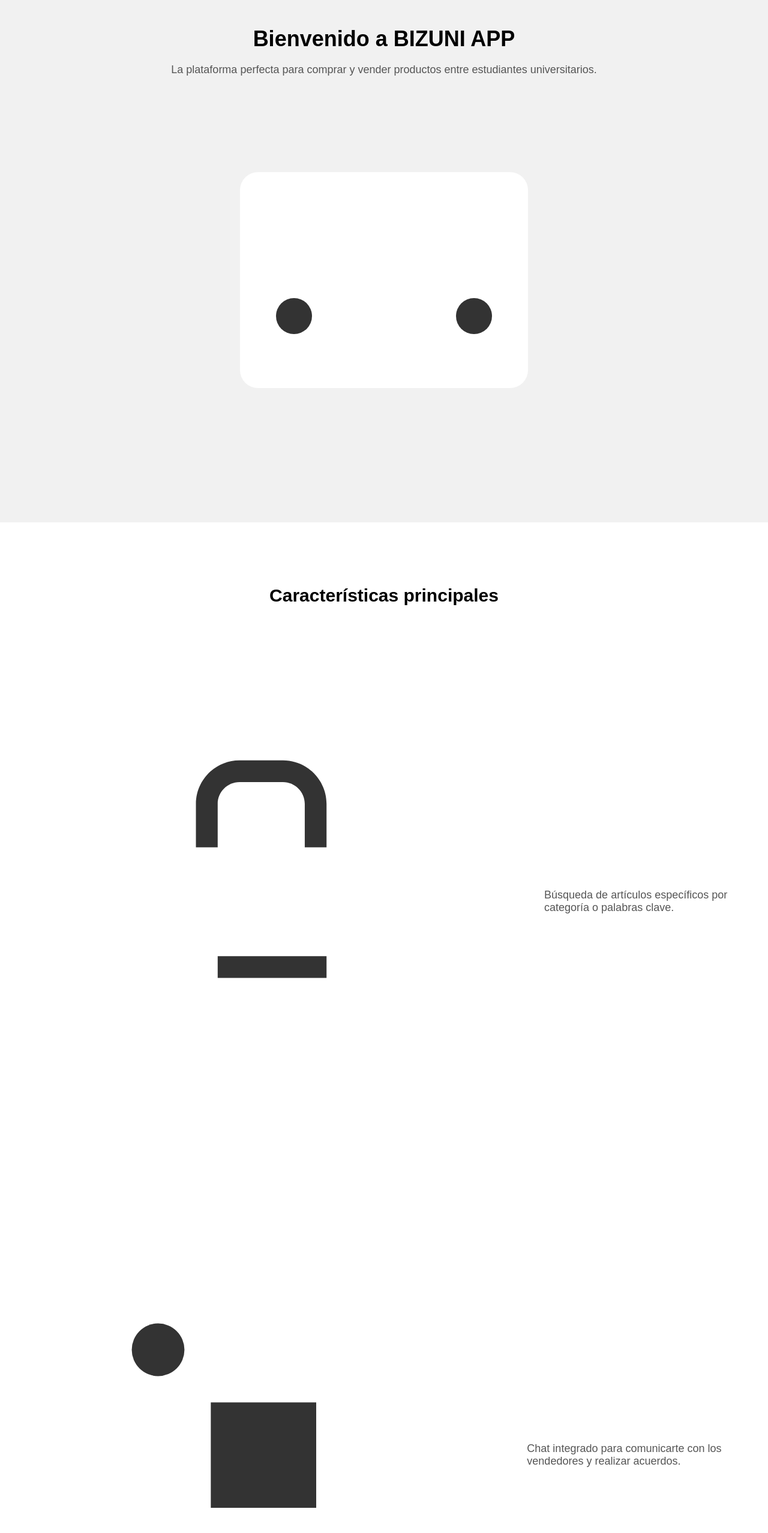
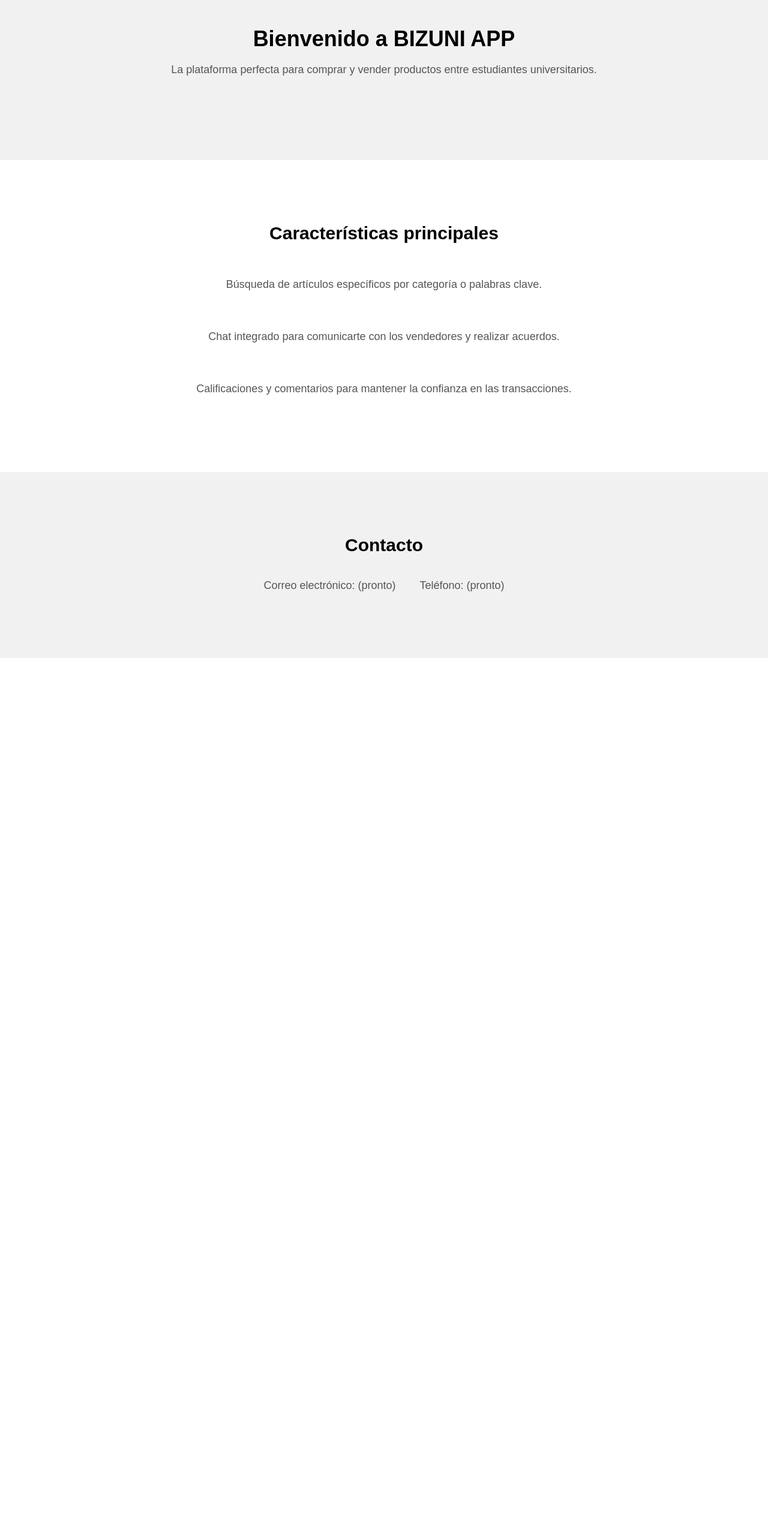
Before and after one commit to gmqdev/bizuniapp, a plain HTML site: page index.html in a window 1280 px wide. Shown: the part 240-2796 px from the top of the page at 60% size. After the commit the page ends 1337 px from the top, so only its background shows below. Drawn offline with Linux system fonts and the light colour scheme.

Commit message:
Update index.html

```diff
--- a/index.html
+++ b/index.html
@@ -31,11 +31,6 @@
       font-size: 18px;
       margin-bottom: 40px;
       color: #555;
-    }
-
-    .phone-image {
-      max-width: 600px;
-      margin: 0 auto;
     }
 
     .features {
@@ -102,42 +97,17 @@
   <section class="hero">
     <h1>Bienvenido a BIZUNI APP</h1>
     <p>La plataforma perfecta para comprar y vender productos entre estudiantes universitarios.</p>
-    <svg xmlns="http://www.w3.org/2000/svg" viewBox="0 0 100 100" class="phone-image">
-      <rect x="10" y="20" width="80" height="60" rx="5" ry="5" fill="#fff"/>
-      <circle cx="25" cy="60" r="5" fill="#333"/>
-      <circle cx="75" cy="60" r="5" fill="#333"/>
-    </svg>
   </section>
 
   <section class="features">
     <h2>Características principales</h2>
     <div class="feature-item">
-      <svg xmlns="http://www.w3.org/2000/svg" viewBox="0 0 100 100" class="feature-image">
-        <circle cx="50" cy="50" r="40" fill="#fff"/>
-        <path d="M60 40h-4v-8c0-2.2-1.8-4-4-4h-8c-2.2 0-4 1.8-4 4v8h-4v-8c0-4.4 3.6-8 8-8h8c4.4 0 8 3.6 8 8v8z" fill="#333"/>
-        <path d="M40 60h20v4H40z" fill="#333"/>
-      </svg>
       <p>Búsqueda de artículos específicos por categoría o palabras clave.</p>
     </div>
     <div class="feature-item">
-      <svg xmlns="http://www.w3.org/2000/svg" viewBox="0 0 100 100" class="feature-image">
-        <circle cx="50" cy="50" r="40" fill="#fff"/>
-        <path d="M40 40h20v20h-20z" fill="#333"/>
-        <circle cx="30" cy="30" r="5" fill="#333"/>
-        <circle cx="70" cy="70" r="5" fill="#333"/>
-      </svg>
       <p>Chat integrado para comunicarte con los vendedores y realizar acuerdos.</p>
     </div>
     <div class="feature-item">
-      <svg xmlns="http://www.w3.org/2000/svg" viewBox="0 0 100 100" class="feature-image">
-        <circle cx="50" cy="50" r="40" fill="#fff"/>
-        <path d="M40 60h20v4H40z" fill="#333"/>
-        <path d="M40 40h20v4H40z" fill="#333"/>
-        <circle cx="30" cy="30" r="5" fill="#333"/>
-        <circle cx="70" cy="30" r="5" fill="#333"/>
-        <circle cx="30" cy="70" r="5" fill="#333"/>
-        <circle cx="70" cy="70" r="5" fill="#333"/>
-      </svg>
       <p>Calificaciones y comentarios para mantener la confianza en las transacciones.</p>
     </div>
   </section>
```
